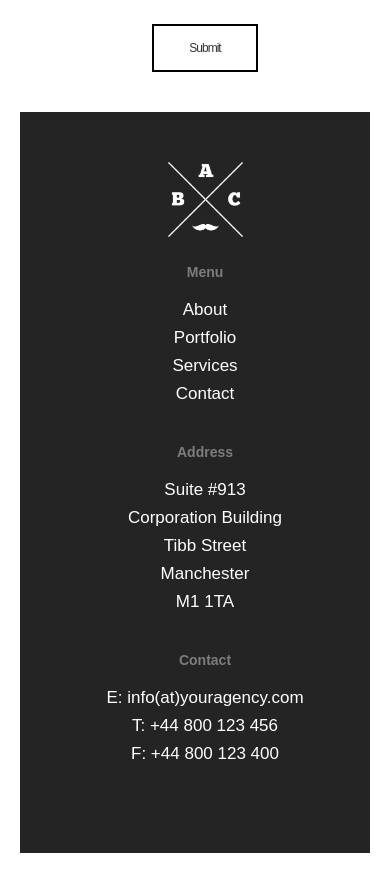
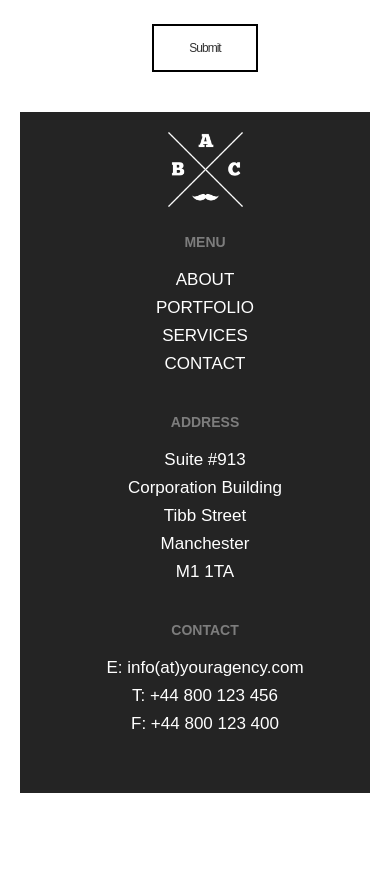
Before and after one commit to Jayakumar01murugan/creative-agency-template, a React (Create React App) app: page / in a window 390 px wide. Shown: the part 6042-6915 px from the top of the page. After the commit the page ends 6855 px from the top, so only its background shows below. Built offline with nearby package versions, Linux system fonts and the light colour scheme.

Commit message:
[Jay] Footer responsive fixed

```diff
--- a/src/components/footer/Footer.css
+++ b/src/components/footer/Footer.css
@@ -86,8 +86,12 @@ h6 {
 
 @media (max-width: 767px) {
 
+    .footer {
+        display: inline-block;
+    }
+
     .footer-content {
-        /* padding: 20px; */
+        padding: 20px;
         text-align: center;
         display: flex;
 
--- a/src/components/footer/Footer.jsx
+++ b/src/components/footer/Footer.jsx
@@ -11,22 +11,22 @@ const Footer = () => {
                         <img className='footer-logo' src={logo} alt="logo" />
                     </div>
                     <div className='row_column-2 column'>
-                        <h6>Menu</h6>
+                        <h6>MENU</h6>
                         <p className='footer-text'>
-                            <a className='footer-link' href='#about'>About</a><br />
-                            <a className='footer-link' href='#portfolio'>Portfolio</a><br />
-                            <a className='footer-link' href='#services'>Services</a><br />
-                            <a className='footer-link' href='#contact'>Contact</a><br />
+                            <a className='footer-link' href='#about'>ABOUT</a><br />
+                            <a className='footer-link' href='#portfolio'>PORTFOLIO</a><br />
+                            <a className='footer-link' href='#services'>SERVICES</a><br />
+                            <a className='footer-link' href='#contact'>CONTACT</a><br />
                         </p>
                     </div>
                     <div className='row_column-3 column'>
-                        <h6>Address</h6>
+                        <h6>ADDRESS</h6>
                         <p className='footer-text'>
                             Suite #913<br />Corporation Building<br />Tibb Street<br />Manchester<br />M1 1TA
                         </p>
                     </div>
                     <div className='row_column-4 column'>
-                        <h6>Contact</h6>
+                        <h6>CONTACT</h6>
                         <p className='footer-text' >
                             E: info(at)youragency.com<br />T: +44 800 123 456<br />F: +44 800 123 400
                         </p>
```
